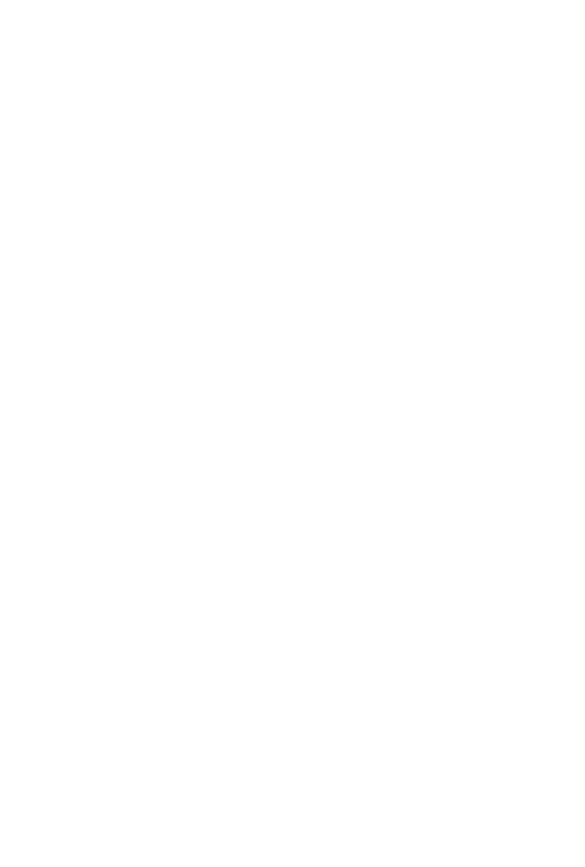
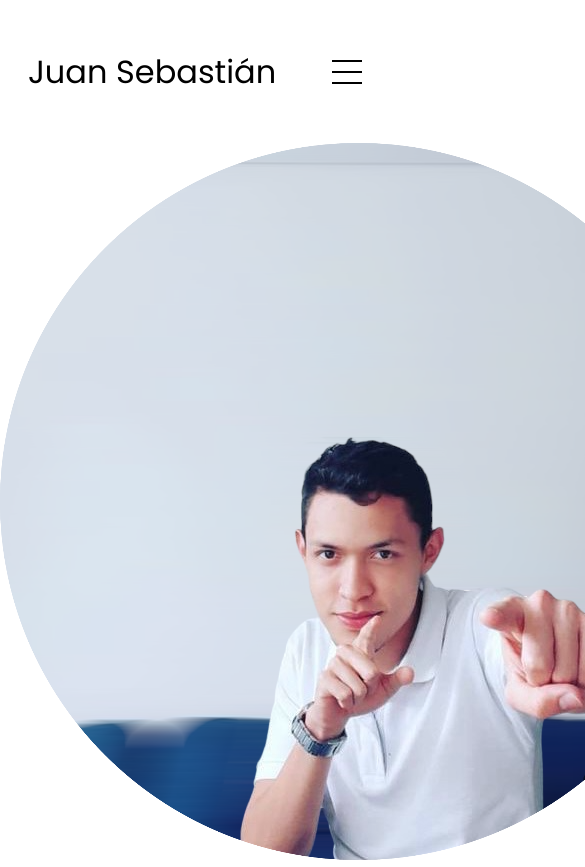
Before and after one commit to seb722x/portfolio-bw-js-html-css, a plain HTML site: page index.html in a window 390 px wide. Shown: the top 867 px of the page, 585 px wide, since content can reach past the window. Before the commit the page ends 844 px from the top, so only its background shows below. Drawn offline with Linux system fonts and the light colour scheme.

Commit message:
nav bar finished with responsive working

```diff
--- a/index.html
+++ b/index.html
@@ -9,6 +9,43 @@
 
 </head>
 <body>
+    <nav id="desktop-nav">
+        <div class="logo">Juan Sebastián</div>
+
+        <!--Navigation bar-->
+        <div>
+            <ul class="nav-links">
+                <li><a href="#about">About</a></li>
+                <li><a href="#experience">Experience</a></li>
+                <li><a href="#projects">Projects</a></li>
+                <li><a href="#contact">Contact</a></li>
+            </ul>
+        </div>
+    </nav>
+    <!--Responsive nav bar-->
+    <nav id="display-nav">
+        <div class="logo">Juan Sebastián</div>
+        <div class="display-menu">
+            <div class="display-icon" onclick="toggleMenu()">
+                <span></span>
+                <span></span>
+                <span></span>
+            </div>
+            <div class="menu-links">
+                <li><a href="#about" onclick="toggleMenu()">About</a></li>
+                <li><a href="#experience" onclick="toggleMenu()">Experience</a></li>
+                <li><a href="#projects" onclick="toggleMenu()">Projects</a></li>
+                <li><a href="#contact" onclick="toggleMenu()">Contact</a></li>
+            </div>
+        </div>
+    </nav>
+    <!--sections-->
+    <section id="profile">
+        <div class="section__pic-container">
+            <img src="./assests/profile-pic.png" alt="">
+        </div>
+    </section>
+
 
 
 
--- a/mediaqueries.css
+++ b/mediaqueries.css
@@ -0,0 +1,9 @@
+@media screen and (max-width:1000px){
+    #desktop-nav{
+        display:none;
+    }
+
+    #display-nav{
+        display:flex;
+    }
+}
--- a/script.js
+++ b/script.js
@@ -0,0 +1,6 @@
+function toggleMenu(){
+    const menu = document.querySelector(".menu-links");
+    const icon = document.querySelector(".display-icon");
+    menu.classList.toggle("open")
+    icon.classList.toggle("open")
+}
--- a/style.css
+++ b/style.css
@@ -0,0 +1,161 @@
+/* General*/
+@import url('https://fonts.googleapis.com/css2?family=Poppins:wght@300;400;500;600&display=swap');
+
+
+
+
+
+*{
+    margin: 0;
+    padding: 0;
+}
+
+body {
+    font-family: 'Poppins', sans-serif;
+
+}
+
+html{
+    scroll-behavior:  smooth;
+}
+
+p{
+    color:rgb(85,85,85);
+}
+
+/* Transition*/
+
+a, .btn{
+    transition: all 300ms ease;
+}
+
+
+/*Desktop nav*/
+
+nav, .nav-links{
+    display:flex;
+}
+
+nav {
+    justify-content:space-around;
+    align-items: center;
+    height: 17vh;
+}
+
+.nav-links {
+    gap:2rem;
+    list-style:none;
+    font-size: 1.5rem;
+}
+
+
+a {
+    color: black;
+    text-decoration:none;
+    text-decoration-color: white;
+}
+
+a:hover{
+    color: grey;
+    text-decoration: underline;
+    text-underline-offset: 1rem;
+    text-decoration-color:rgb(181,181,181) ;
+
+}
+
+.logo {
+    font-size: 2rem;
+}
+
+.logo:hover {
+    cursor:default;
+}
+
+
+/*Display-nav*/
+
+#display-nav{
+    display:none;
+}
+
+.display-menu{
+    position:relative;
+    display:inline-block;
+}
+
+.display-icon{
+    display:flex;
+    flex-direction: column;
+    justify-content: space-between;
+    height: 24px;
+    width: 30px;
+    cursor: pointer;
+}
+
+.display-icon span{
+    width: 100%;
+    height: 2px;
+    background-color: black;
+    transition: all 0.3 ease-in-out;
+}
+
+.menu-links {
+    position:absolute;
+    top: 100%;
+    right:0;
+    background-color: white;
+    width: fit-content;
+    max-height: 0;
+    overflow: hidden;
+    transition: all 0.3 ease-in-out;
+}
+
+.menu-links a{
+    display: block;
+    padding: 10px;
+    text-align: center;
+    font-size: 1.5rem;
+    color: black;
+    text-decoration: none;
+
+}
+
+.menu-links li {
+    list-style: none;
+}
+
+.menu-links.open{
+    max-height: 300px;
+}
+
+.display-icon.open span:first-child {
+    transform: rotate(45deg) translate(10px,5px);
+}
+
+.display-icon.open span:nth-child(2) {
+    opacity: 0;
+}
+
+.display-icon.open span:last-child {
+    transform: rotate(-45deg) translate(10px,-5px);
+}
+
+
+
+
+.display-icon span:first-child{
+    transform: none;
+}
+
+.display-icon span:first-child{
+    opacity: 1;
+}
+
+.display-icon span:first-child{
+    transform: none;
+}
+
+
+
+
+/* Sections */
```
